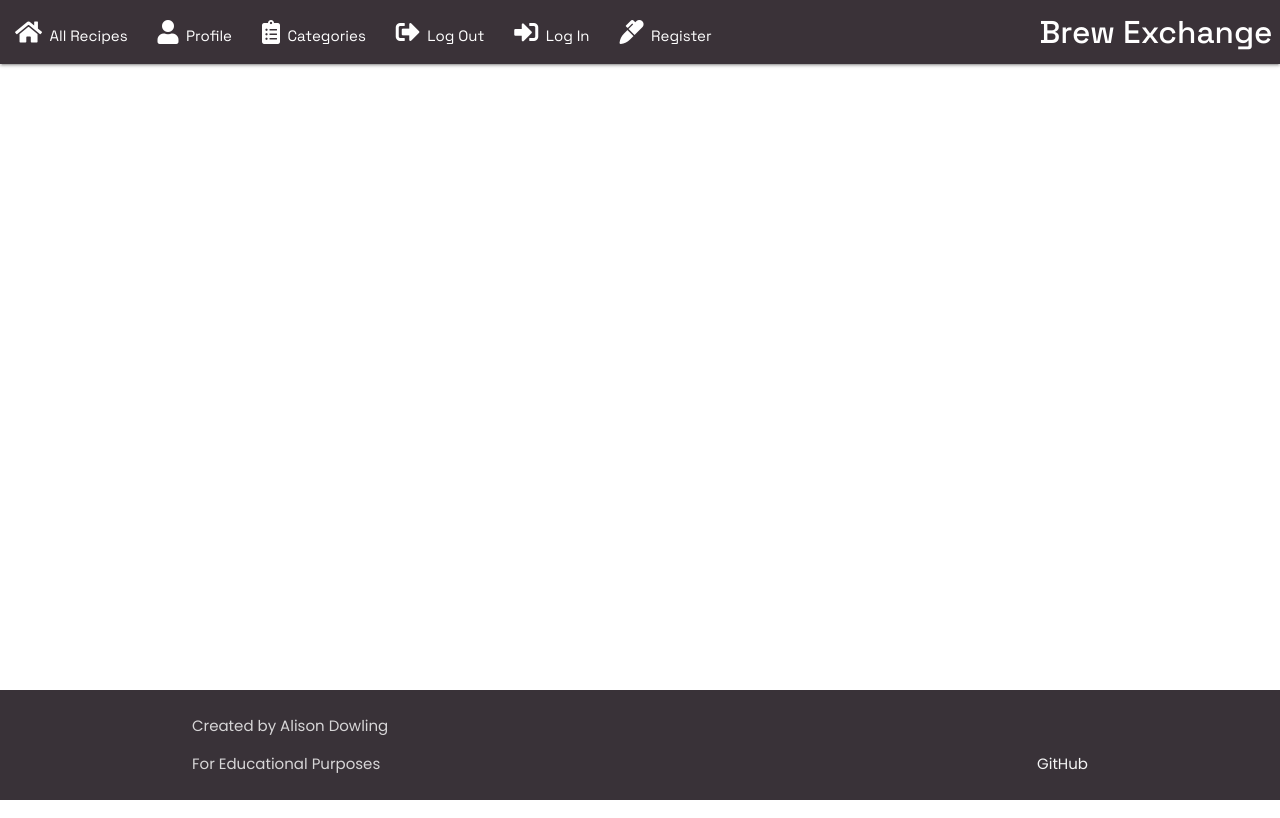
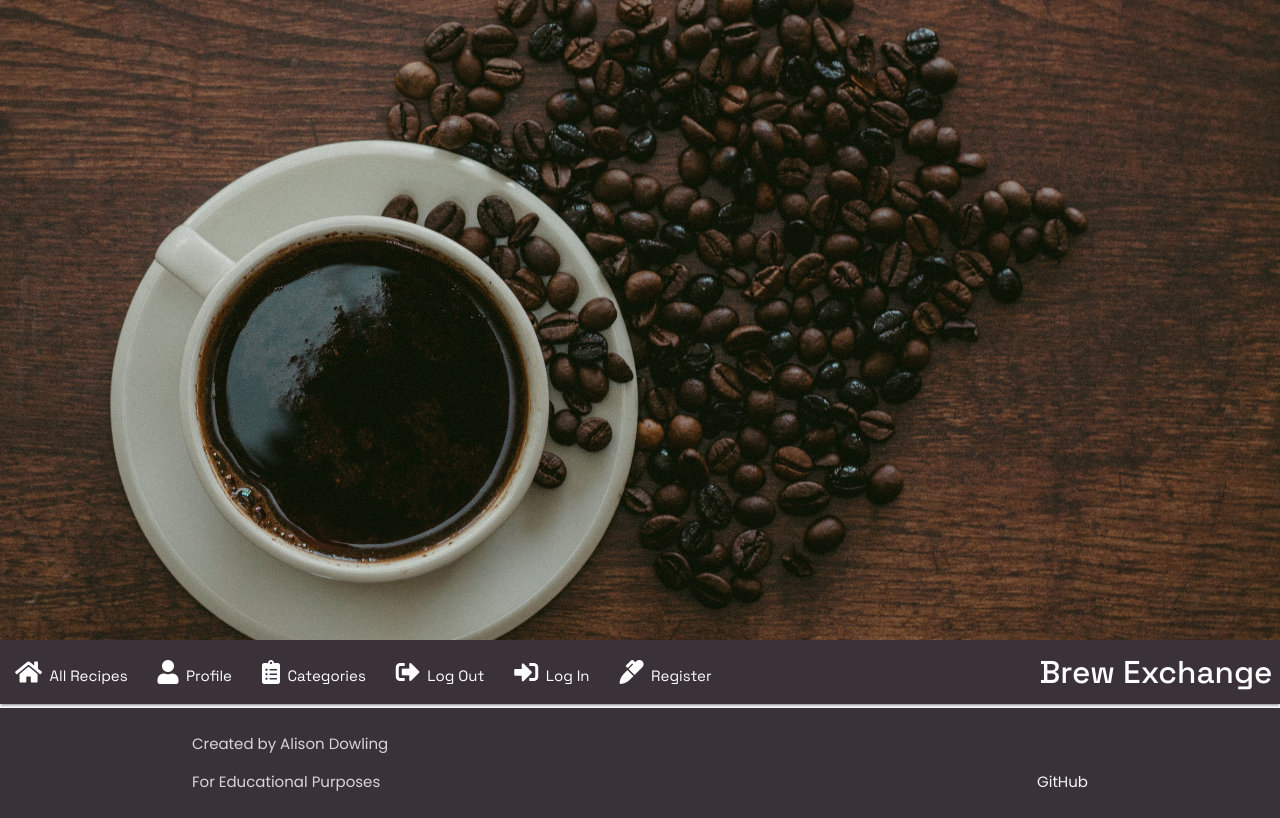
Before and after one commit to adowlin/project-3-brew-exchange, a Flask app: page / in a window 1280 px wide. Run offline with Flask 2, Linux system fonts and the light colour scheme; data that the repository does not hold is empty; some libraries are stand-ins or nearby versions.

Commit message:
Add hero image to recipes.html template

```diff
--- a/static/css/style.css
+++ b/static/css/style.css
@@ -46,6 +46,24 @@ header .sidenav li>a>i {
     margin-right: 1rem;
 }
 
+/* Hero Image */
+
+#hero-container {
+    margin:0;
+    padding: 0;
+    border: 0;
+}
+
+#hero-section {
+    min-height: 80vh;
+    min-width: 100vw;
+    background: url(/static/images/hero-img.jpg) no-repeat center scroll;
+    -webkit-background-size: cover;
+    -moz-background-size: cover;
+    -o-background-size: cover;
+    background-size: cover;
+}
+
 /* Footer */
 
 .page-footer {
--- a/templates/base.html
+++ b/templates/base.html
@@ -15,12 +15,14 @@
 <body>
 
     <header>
+        {% block hero %}
+        {% endblock %}
         <nav>
             <div class="nav-wrapper">
                 <a href="#!" class="brand-logo right">Brew Exchange</a>
                 <a href="#" data-target="mobile-demo" class="sidenav-trigger"><i class="fas fa-bars"></i></a>
                 <ul class="left hide-on-med-and-down">
-                    <li><a href="#"><i class="fas fa-home"></i>All Recipes</a></li>
+                    <li><a href="{{ url_for('get_recipes') }}"><i class="fas fa-home"></i>All Recipes</a></li>
                     <li><a href="#"><i class="fas fa-user"></i>Profile</a></li>
                     <li><a href="#"><i class="fas fa-clipboard-list"></i>Categories</a></li>
                     <li><a href="#"><i class="fas fa-sign-out-alt"></i>Log Out</a></li>
--- a/templates/recipes.html
+++ b/templates/recipes.html
@@ -1,4 +1,11 @@
 {% extends "base.html" %}
+{% block hero %}
+    <div class="container row" id="hero-container">
+        <div class="col s12" id="hero-section">
+
+        </div>
+    </div>
+{% endblock %}
 {% block content %}
     {% for recipe in recipes %}
         {{ recipe.recipe_method }}<br>
```
Also changed, not shown: static/images/hero-img.jpg (renamed from readme-assets/images/hero-img.jpg).
